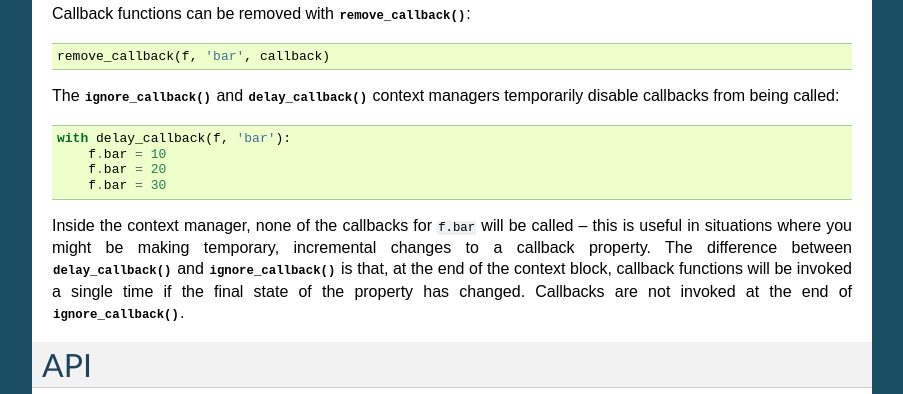
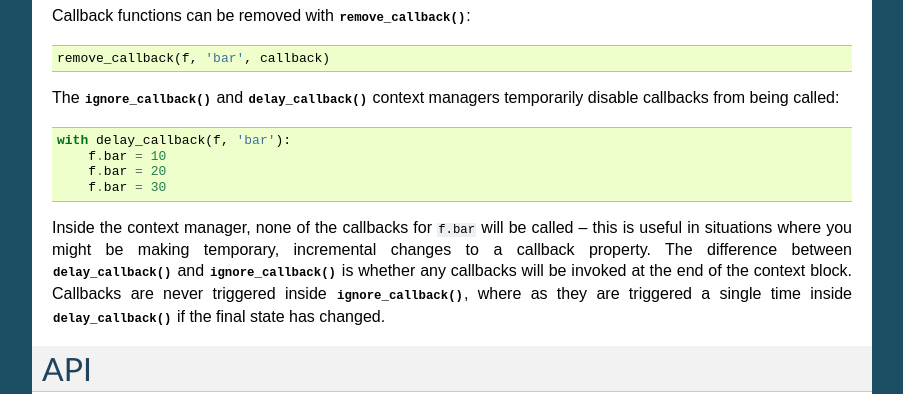
Before and after one commit to glue-viz/echo, a Sphinx documentation site: the page built from doc/index.rst, in a window 1280 px wide and 900 px high, scrolled down 1601 px, cut to the strip 0-394 px from the top of the window. Shown: the whole strip, without its empty margins (198-1101 px from the left). Built offline with Sphinx 7.4.7, drawn with Linux system fonts in a browser that asks for light colours.

Commit message:
Doc tweaks

```diff
--- a/doc/index.rst
+++ b/doc/index.rst
@@ -72,7 +72,7 @@ To attach a function to a callback property, use the :func:`add_callback` functi
 
 .. note:: The callback property is referred to by name, as a string.
 
-You can also write callbacks that receive both the old and new value of the property, by setting `echo_old=True` in :func:`add_callback`::
+You can also write callbacks that receive both the old and new value of the property, by setting ``echo_old=True`` in :func:`add_callback`::
 
     def callback(old, new):
         print 'changed from %s to %s' % (old, new)
@@ -98,11 +98,10 @@ temporarily disable callbacks from being called::
 Inside the context manager, none of the callbacks for ``f.bar`` will be called
 -- this is useful in situations where you might be making temporary,
 incremental changes to a callback property. The difference between
-:func:`delay_callback` and :func:`ignore_callback` is that,
-at the end of the context block, callback functions will be invoked a
-single time if the final state of the property has changed. Callbacks are
-not invoked at the end of
-:func:`ignore_callback`.
+:func:`delay_callback` and :func:`ignore_callback` is whether any
+callbacks will be invoked at the end of the context block. Callbacks are
+never triggered inside :func:`ignore_callback`, where as they are triggered
+a single time inside :func:`delay_callback` if the final state has changed.
 
 
 API
```
